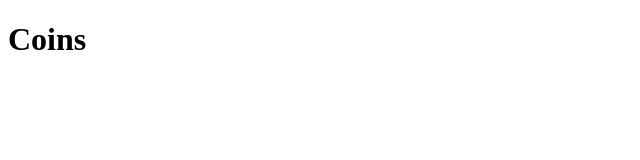
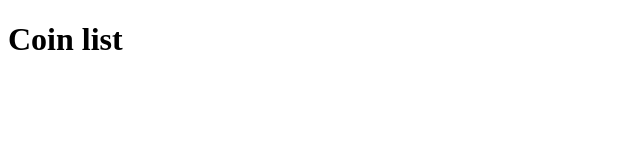
Before and after one commit to DavidP61/crypto-tracker, a React (Create React App) app: page / in a window 1280 px wide. Shown: the top 160 px of the page, without its empty margins (0-640 px from the left). Built offline with nearby package versions, Linux system fonts and the light colour scheme.

Commit message:
little change

```diff
--- a/src/routes/Coins.tsx
+++ b/src/routes/Coins.tsx
@@ -1,5 +1,5 @@
 function Coins() {
-  return <h1>Coins</h1>;
+  return <h1>Coin list</h1>;
 }
 
 export default Coins;
```
